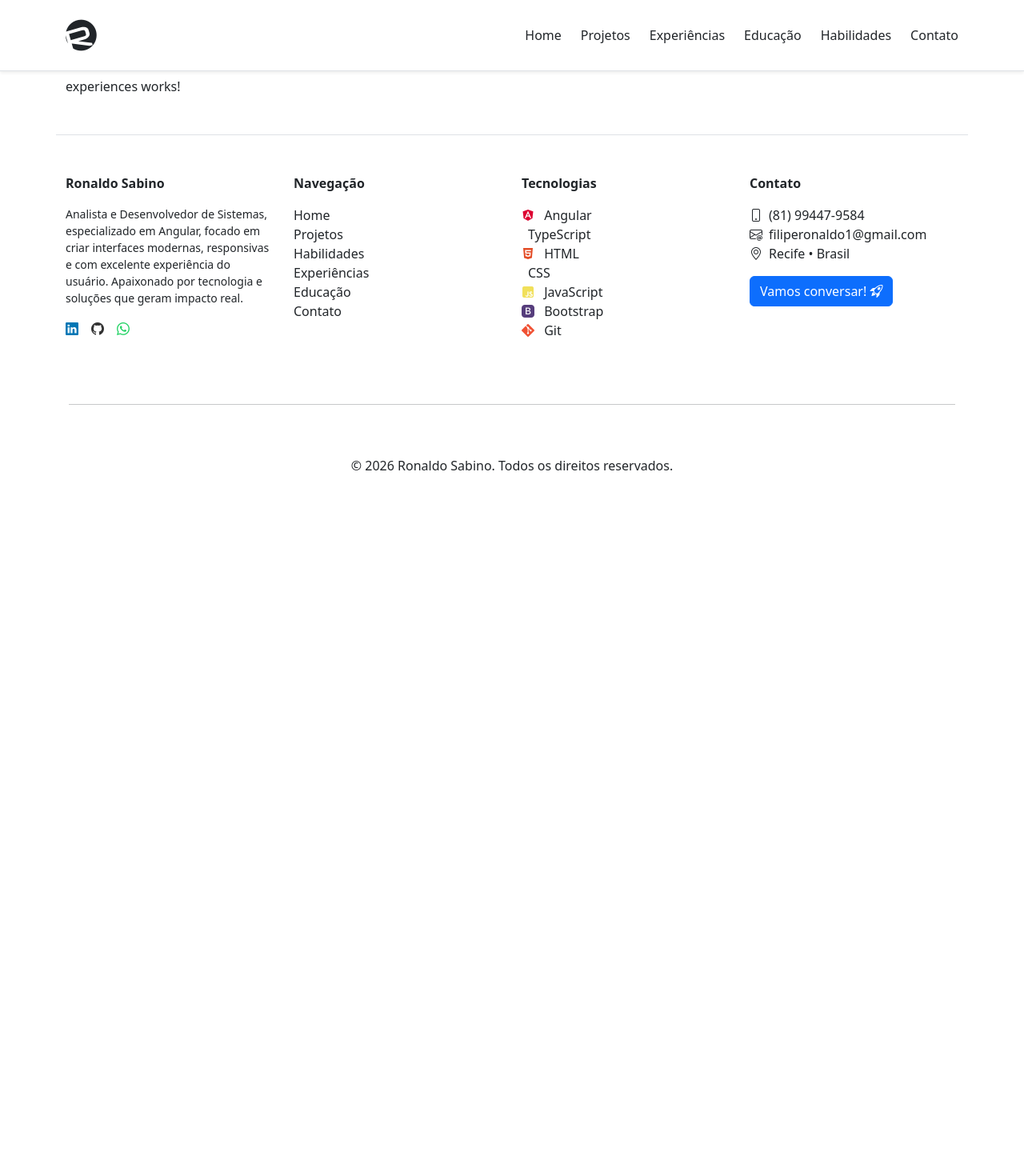
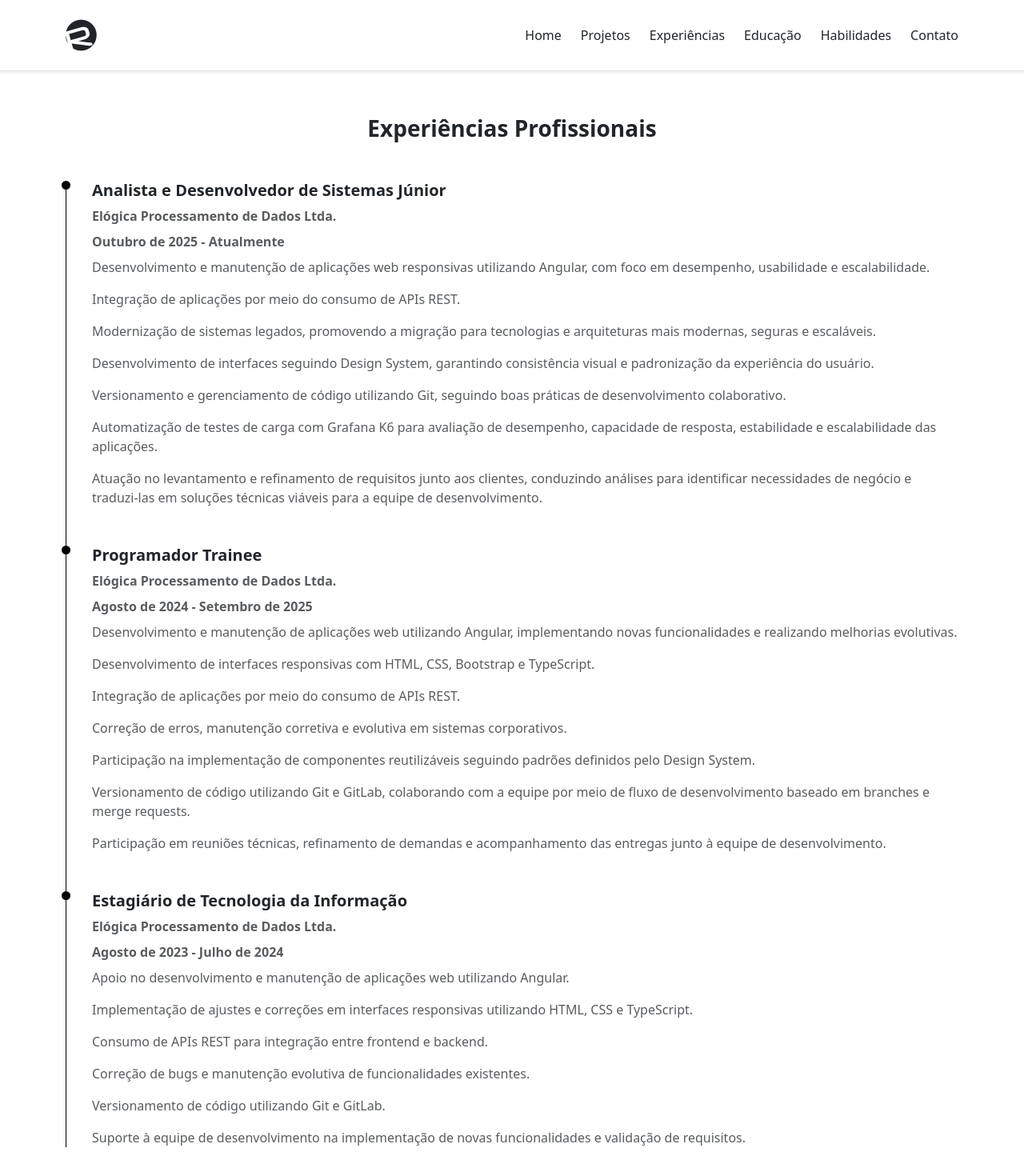
Before and after one commit to ronaldosabino/professional-portfolio, an Angular app: page /experiences in a window 1280 px wide. Shown: the top 1470 px of the page at 80% size. Before the commit the page ends 800 px from the top, so only its background shows below. Built offline with nearby package versions, Linux system fonts and the light colour scheme.

Commit message:
feat: enhance experiences section with detailed professional history and timeline styling

```diff
--- a/src/app/features/experiences/experiences.css
+++ b/src/app/features/experiences/experiences.css
@@ -0,0 +1,24 @@
+.timeline {
+  border-left: 1px solid #000;
+  position: relative;
+  list-style: none;
+}
+
+.timeline .timeline-item {
+  position: relative;
+}
+
+.timeline .timeline-item:after {
+  position: absolute;
+  display: block;
+  top: 0;
+}
+
+.timeline .timeline-item:after {
+  background-color: #000;
+  left: -38px;
+  border-radius: 50%;
+  height: 11px;
+  width: 11px;
+  content: '';
+}
--- a/src/app/features/experiences/experiences.html
+++ b/src/app/features/experiences/experiences.html
@@ -1 +1,43 @@
-<p>experiences works!</p>
+<h3 class="fw-bold text-center my-5">Experiências Profissionais</h3>
+<section class="my-5">
+    <ul class="timeline">
+        <li class="timeline-item mb-5">
+            <h5 class="fw-bold">Analista e Desenvolvedor de Sistemas Júnior</h5>
+            <p class="text-muted mb-2 fw-bold">Elógica Processamento de Dados Ltda.</p>
+            <p class="text-muted mb-2 fw-bold">Outubro de 2025 - Atualmente</p>
+
+            <p class="text-muted">Desenvolvimento e manutenção de aplicações web responsivas utilizando Angular, com foco em desempenho, usabilidade e escalabilidade.</p>
+            <p class="text-muted">Integração de aplicações por meio do consumo de APIs REST.</p>
+            <p class="text-muted">Modernização de sistemas legados, promovendo a migração para tecnologias e arquiteturas mais modernas, seguras e escaláveis.</p>
+            <p class="text-muted">Desenvolvimento de interfaces seguindo Design System, garantindo consistência visual e padronização da experiência do usuário.</p>
+            <p class="text-muted">Versionamento e gerenciamento de código utilizando Git, seguindo boas práticas de desenvolvimento colaborativo.</p>
+            <p class="text-muted">Automatização de testes de carga com Grafana K6 para avaliação de desempenho, capacidade de resposta, estabilidade e escalabilidade das aplicações.</p>
+            <p class="text-muted">Atuação no levantamento e refinamento de requisitos junto aos clientes, conduzindo análises para identificar necessidades de negócio e traduzi-las em soluções técnicas viáveis para a equipe de desenvolvimento.</p>
+        </li>
+
+        <li class="timeline-item mb-5">
+            <h5 class="fw-bold">Programador Trainee</h5>
+            <p class="text-muted mb-2 fw-bold">Elógica Processamento de Dados Ltda.</p>
+            <p class="text-muted mb-2 fw-bold">Agosto de 2024 - Setembro de 2025</p>
+            <p class="text-muted">Desenvolvimento e manutenção de aplicações web utilizando Angular, implementando novas funcionalidades e realizando melhorias evolutivas.</p>
+            <p class="text-muted">Desenvolvimento de interfaces responsivas com HTML, CSS, Bootstrap e TypeScript.</p>
+            <p class="text-muted">Integração de aplicações por meio do consumo de APIs REST.</p>
+            <p class="text-muted">Correção de erros, manutenção corretiva e evolutiva em sistemas corporativos.</p>
+            <p class="text-muted">Participação na implementação de componentes reutilizáveis seguindo padrões definidos pelo Design System.</p>
+            <p class="text-muted">Versionamento de código utilizando Git e GitLab, colaborando com a equipe por meio de fluxo de desenvolvimento baseado em branches e merge requests.</p>
+            <p class="text-muted">Participação em reuniões técnicas, refinamento de demandas e acompanhamento das entregas junto à equipe de desenvolvimento.</p>
+        </li>
+
+        <li class="timeline-item mb-5">
+            <h5 class="fw-bold">Estagiário de Tecnologia da Informação</h5>
+            <p class="text-muted mb-2 fw-bold">Elógica Processamento de Dados Ltda.</p>
+            <p class="text-muted mb-2 fw-bold">Agosto de 2023 - Julho de 2024</p>
+            <p class="text-muted">Apoio no desenvolvimento e manutenção de aplicações web utilizando Angular.</p>
+            <p class="text-muted">Implementação de ajustes e correções em interfaces responsivas utilizando HTML, CSS e TypeScript.</p>
+            <p class="text-muted">Consumo de APIs REST para integração entre frontend e backend.</p>
+            <p class="text-muted">Correção de bugs e manutenção evolutiva de funcionalidades existentes.</p>
+            <p class="text-muted">Versionamento de código utilizando Git e GitLab.</p>
+            <p class="text-muted">Suporte à equipe de desenvolvimento na implementação de novas funcionalidades e validação de requisitos.</p>
+        </li>
+    </ul>
+</section>
```
